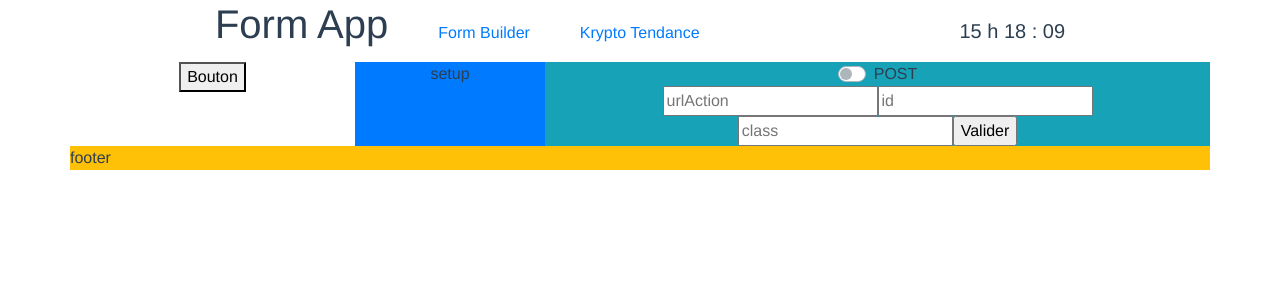
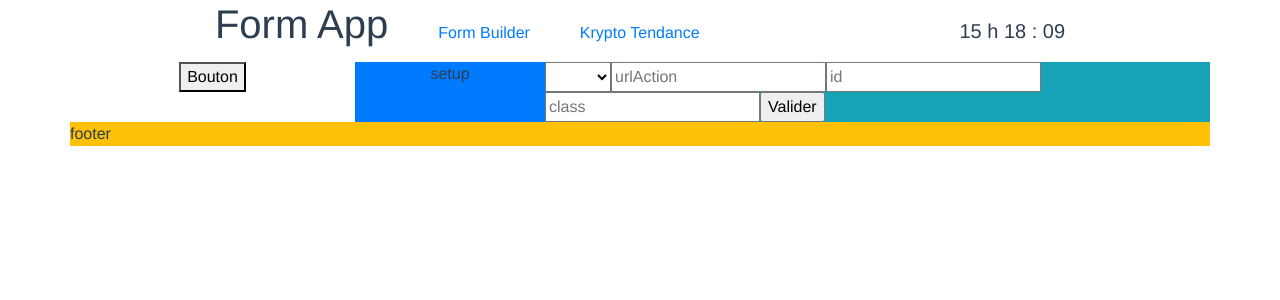
Before and after one commit to tankarasu/form-builder-coding, a Vue app in the folder form-builder/: page / in a window 1280 px wide. Shown: the top 300 px of the page. Built offline with nearby package versions, Linux system fonts and the light colour scheme.

Commit message:
les données de reglages de l'élément FORM sont envoyées au store

```diff
--- a/form-builder/src/components/FormMainSection.vue
+++ b/form-builder/src/components/FormMainSection.vue
@@ -1,14 +1,10 @@
 <template>
   <div class="bg-info col-7">
-    <form @submit.prevent="onSubmit()">
-      <span class="custom-control custom-switch">
-        <input
-          type="checkbox"
-          class="custom-control-input"
-          id="customSwitches"
-        />
-        <label class="custom-control-label" for="customSwitches">POST</label>
-      </span>
+    <form @submit.prevent="onSubmit()" class="row">
+      <select name="select" id="test" v-model="selected">
+        <option value="GET">GET</option>
+        <option value="POST">POST</option>
+      </select>
 
       <input v-model="action" placeholder="urlAction" />
       <input v-model="id" placeholder="id" />
@@ -25,11 +21,13 @@ export default {
   name: "FormMainSection",
   data() {
     return {
-      actions: "",
+      // récupère la méthode du formulaire
+      selected: "",
     };
   },
   methods: {
     onSubmit() {
+      this.$store.commit("addMethodAction", this.selected);
       console.log(this.containerData);
     },
   },
@@ -46,14 +44,6 @@ export default {
         // renvoi au store
         // commit une mutation
         this.$store.commit("addUrlAction", value);
-      },
-    },
-    method: {
-      get() {
-        return this.containerData.method;
-      },
-      set(value) {
-        return this.$store.commit("addMethodAction", value);
       },
     },
     classe: {
--- a/form-builder/src/components/TimeMachine.vue
+++ b/form-builder/src/components/TimeMachine.vue
@@ -1,8 +1,18 @@
 <template>
   <div>
     <p>
-      <span>{{ currentTime.getHours() }}</span> h
-      <span>{{ currentTime.getMinutes() }}</span> :
+      <span>{{
+        currentTime.getHours() < 10
+          ? "0" + currentTime.getHours()
+          : currentTime.getHours()
+      }}</span>
+      h
+      <span>{{
+        currentTime.getMinutes() < 10
+          ? "0" + currentTime.getMinutes()
+          : currentTime.getMinutes()
+      }}</span>
+      :
       <span>{{
         currentTime.getSeconds() < 10
           ? "0" + currentTime.getSeconds()
```
